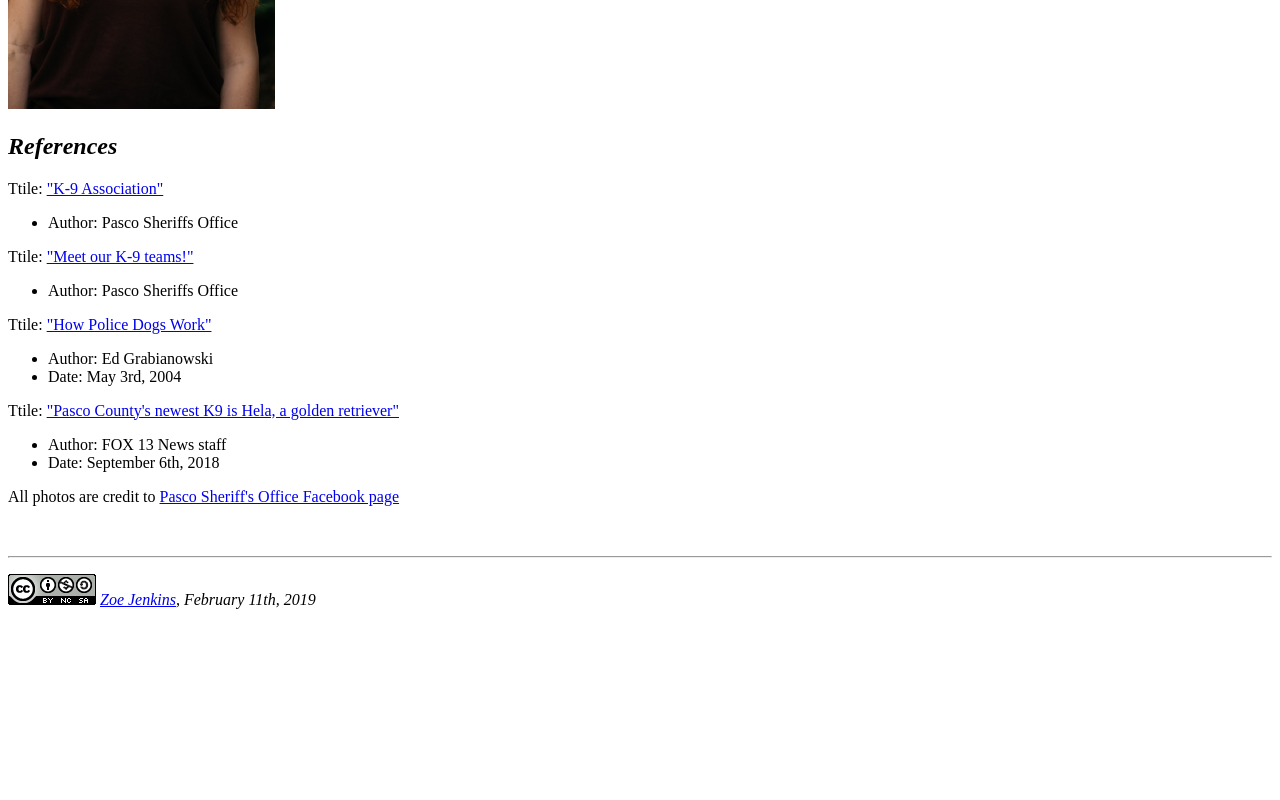
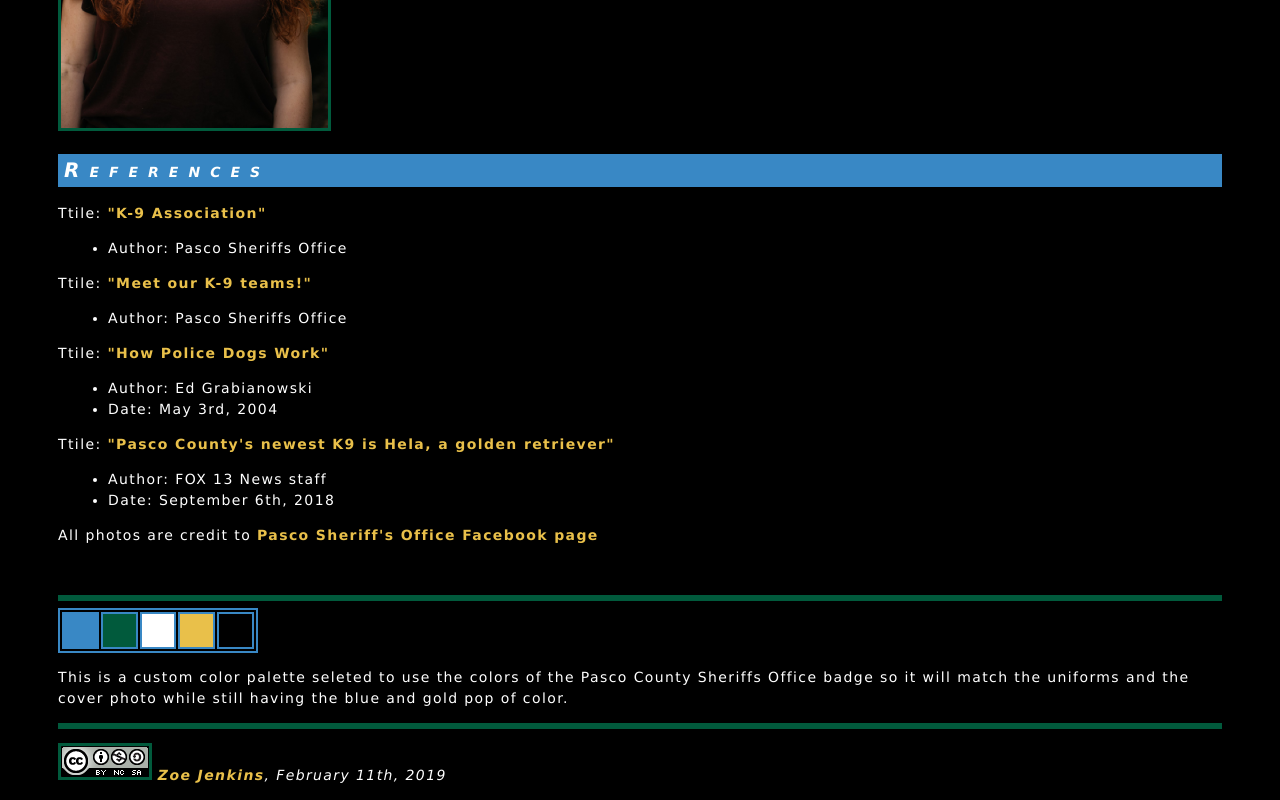
Before and after one commit to zgj18/lis2360_webdevelopment, a plain HTML site: page lesson5_assignment/author.html in a window 1280 px wide. Shown: the part 920-1720 px from the top of the page. Before the commit the page ends 1545 px from the top, so only its background shows below. Drawn offline with Linux system fonts and the light colour scheme.

Commit message:
Lesson 5 final commit end

```diff
--- a/lesson5_assignment/author.html
+++ b/lesson5_assignment/author.html
@@ -7,6 +7,7 @@
 	<meta name="keywords" content="Pasco, County, Sheriff, K9, Police, Dogs, Work">
 	<meta name="author" content="Zoe Jenkins">
 	<title>Pasco Sheriff K-9 Association</title>
+	<link href="style.css" rel="stylesheet" type="text/css">
 </head>
 <body>
     <img src="images/bigk9.png" alt="Pasco Sounty's Sheriff's K9 units">
@@ -39,8 +40,22 @@
   <p>All photos are credit to <a href="https://www.facebook.com/pascosheriff/" target="_blank">Pasco Sheriff's Office Facebook page</a></p>
 
   <p>&nbsp;</p>
-<hr>
-<p><img src="images/cclogo.png" alt="Copyright logo"><em> <a href="mailto:zgj18@my.fsu.edu">Zoe Jenkins</a>, February 11th, 2019</em></p>
 
+    <hr>
+
+    <table width="200">
+      <tr>
+        <td bgcolor="#3988C5">&nbsp;</td>
+        <td bgcolor="#015A3C">&nbsp;</td>
+        <td bgcolor="#FFF">&nbsp;</td>
+        <td bgcolor="#E9C04A">&nbsp;</td>
+        <td bgcolor="#000">&nbsp;</td>
+      </tr>
+    </table>
+
+    <p>This is a custom color palette seleted to use the colors of the Pasco County Sheriffs Office badge so it will match the uniforms and the cover photo while still having the blue and gold pop of color.</p>
+
+    <hr>
+    <p><img src="images/cclogo.png" alt="Copyright logo"><em> <a href="mailto:zgj18@my.fsu.edu">Zoe Jenkins</a>, February 11th, 2019</em></p>
 </body>
 </html>
--- /dev/null
+++ b/lesson5_assignment/style.css
@@ -0,0 +1,92 @@
+@charset "UTF-8";
+
+/* CSS Document created by Zoe Jenkins, March 25th, 2019*/
+
+body {
+	font-family: Geneva, Arial, Helvetica, sans-serif;
+	font-size: 14px;
+	line-height: 1.5em;
+	color: #FFF;
+	background-color: #000;
+	padding: 0 50px;
+}
+
+/* basic text styles ----------------------------  */
+p, li, td {
+	letter-spacing: 0.1em;
+	color: #fff;
+}
+h1 {
+	font-size: 26px;
+	padding: 4px 4px;
+	font-variant: small-caps;
+	letter-spacing: .3em;
+	line-height: 1.5em;
+}
+h2 {
+	font-size: 20px;
+	padding: 6px;
+	font-variant: small-caps;
+	letter-spacing: 0.5em;
+	background-color: #3988C5;
+}
+h3 {
+	font-size: 18px;
+	letter-spacing: 0.5em;
+	border-bottom-width: 1px;
+	border-bottom-color: #3988C5;
+	padding: 4px 0;
+}
+
+/* link styles ---------------------------- */
+a:link {
+	font-weight: bold;
+	color: #E9C04A;
+	text-decoration: none;
+}
+a:visited {
+	font-weight: bold;
+	color: #E9C04A;
+	text-decoration: none;
+}
+a:hover {
+	color: #FFE751;
+}
+
+/* list styles ----------------------------- */
+ul li {
+	margin-left: 10px;
+}
+ol {
+	margin-left: 12px;
+}
+
+/* table styles -------------------------------------- */
+table {
+	border: solid #3988C5 2px;
+}
+td {
+	padding: 6px;
+	border: solid #3988C5 2px;
+}
+th {
+	background-color: #3988C5;
+	text-align: center;
+	padding: 6px;
+	border: solid #3988C5 2px;
+}
+
+/* border styles ------------------------------------ */
+hr {
+	border: solid #015A3C 3px;
+}
+
+img {
+	border: solid #015A3C 3px;
+}
+
+iframe {
+	border: solid #015A3C 1px;
+	padding: 5px;
+	margin: 5px;
+}
```
Also changed, not shown: lesson5_assignment/index.html (+1 -0 lines), lesson5_assignment/media.html (+1 -0 lines).
